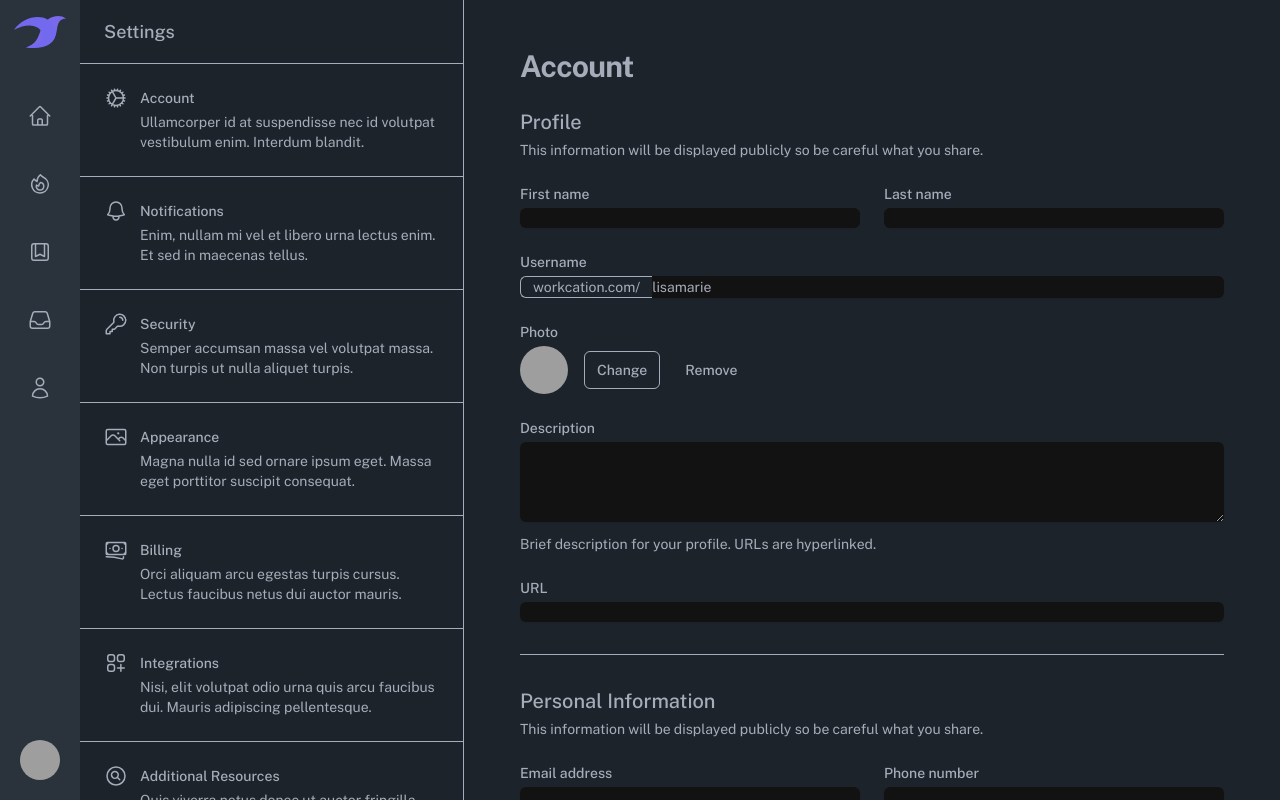
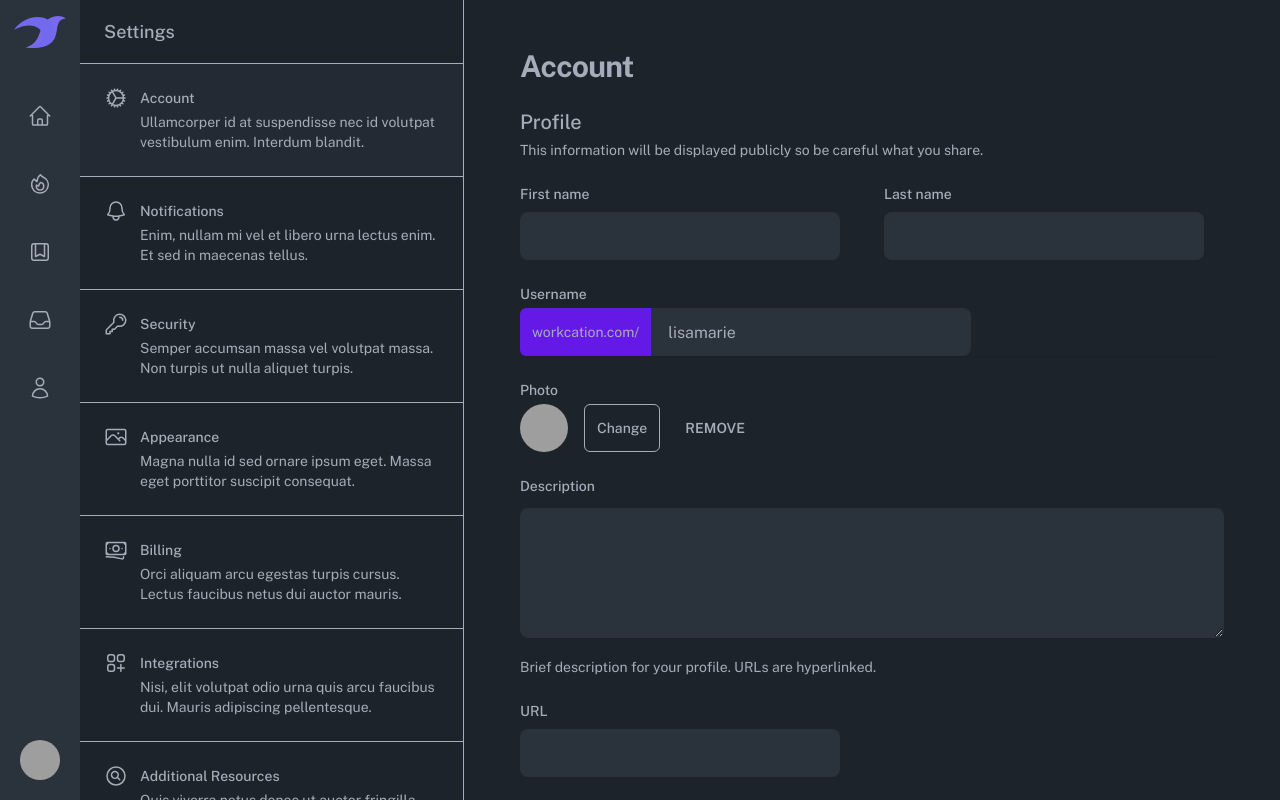
Before and after one commit to Mohsin-mw/Chatvia, a React (Vite) app: page /profile in a window 1280 px wide. Built offline with nearby package versions, Linux system fonts and the light colour scheme; grey boxes are pictures that could not be loaded.

Commit message:
Profile page finished and Page loader improved

```diff
--- a/src/App.tsx
+++ b/src/App.tsx
@@ -1,22 +1,11 @@
-import { RouterProvider, useNavigate } from "react-router-dom";
+import { RouterProvider } from "react-router-dom";
 import routes from "./routes/routes.tsx";
-import { useSelector, useDispatch } from "react-redux";
+import { useSelector } from "react-redux";
 import { RootState } from "./store/store.ts";
-import { useEffect } from "react";
-import useLoader from "./hooks/useLoader.tsx";
 import Loader from "./components/Loader";
-import { toggleLoading } from "./store/appSlice.tsx";
 
 function App() {
   const app = useSelector((state: RootState) => state.app);
-  const dispatch = useDispatch();
-  const HandlerLoader = () => {
-    useLoader(dispatch);
-  };
-  useEffect(() => {
-    dispatch(toggleLoading(true));
-    HandlerLoader();
-  }, []);
 
   return (
     <div className="h-screen">
--- a/src/components/MessageScreen.tsx
+++ b/src/components/MessageScreen.tsx
@@ -15,7 +15,7 @@ const MessageScreen = () => {
   return (
     <div className="grow py-5 px-5">
       {messages.map((message) => (
-        <Message message={message} />
+        <Message key={message.id} message={message} />
       ))}
     </div>
   );
--- a/src/components/SettingsSubNavigation.tsx
+++ b/src/components/SettingsSubNavigation.tsx
@@ -86,8 +86,8 @@ const SettingsSubNavigation = () => {
             href={item.href}
             className={classNames(
               item.current
-                ? "bg-blue-50 bg-opacity-50"
-                : "hover:bg-blue-50 hover:bg-opacity-50",
+                ? "bg-neutral bg-opacity-50"
+                : "hover:bg-neutral hover:bg-opacity-50 duration-200",
               "flex p-6 border-b border-blue-gray-200"
             )}
             aria-current={item.current ? "page" : undefined}
--- a/src/components/Sidebar.tsx
+++ b/src/components/Sidebar.tsx
@@ -1,12 +1,4 @@
-import {
-  Bars3Icon,
-  BookmarkSquareIcon,
-  FireIcon,
-  HomeIcon,
-  InboxIcon,
-  UserIcon,
-  XMarkIcon,
-} from "@heroicons/react/24/outline";
+import { Link } from "react-router-dom";
 import logo from "../assets/logo.svg";
 import { NavigationProps } from "../common.types";
 
@@ -24,9 +16,9 @@ const Sidebar = ({ user, navigation }: NavigationProps) => {
               className="flex flex-col items-center space-y-3 py-6"
             >
               {navigation.map((item) => (
-                <a
+                <Link
                   key={item.name}
-                  href={item.href}
+                  to={item.href}
                   className="flex items-center rounded-lg p-4 text-indigo-200 hover:bg-dark duration-200 group "
                 >
                   <item.icon
@@ -34,7 +26,7 @@ const Sidebar = ({ user, navigation }: NavigationProps) => {
                     aria-hidden="true"
                   />
                   <span className="sr-only">{item.name}</span>
-                </a>
+                </Link>
               ))}
             </nav>
           </div>
--- a/src/pages/Home.tsx
+++ b/src/pages/Home.tsx
@@ -1,4 +1,8 @@
-import { useState } from "react";
+import { useState, useEffect } from "react";
+import { useSelector, useDispatch } from "react-redux";
+import { RootState } from "../store/store";
+import { toggleLoading } from "../store/appSlice";
+import useLoader from "../hooks/useLoader";
 import {
   BookmarkSquareIcon,
   FireIcon,
@@ -10,9 +14,8 @@ import logo from "../assets/logo.svg";
 import Sidebar from "../components/Sidebar";
 import PhoneSideBar from "../components/PhoneSideBar";
 import PhoneTopBar from "../components/PhoneTopBar";
-import ChatFeedLeft from "../components/ChatFeedLeft";
-import MainMessageArea from "../components/MainMessageArea";
 import { Outlet } from "react-router-dom";
+import { useLocation } from "react-router-dom";
 
 const user = {
   name: "Emily Selman",
@@ -30,6 +33,18 @@ const navigation = [
 
 const Home = () => {
   const [mobileMenuOpen, setMobileMenuOpen] = useState(false);
+  const navigationPath = useLocation();
+  console.log(navigationPath);
+
+  const dispatch = useDispatch();
+  const HandlerLoader = () => {
+    useLoader(dispatch);
+  };
+  useEffect(() => {
+    dispatch(toggleLoading(true));
+    HandlerLoader();
+  }, [navigationPath.pathname]);
+
   return (
     <>
       <div className="flex h-full">
--- a/src/pages/Profile.tsx
+++ b/src/pages/Profile.tsx
@@ -113,7 +113,7 @@ export default function Profile() {
                     name="first-name"
                     id="first-name"
                     autoComplete="given-name"
-                    className="mt-1 block w-full rounded-md border-blue-gray-300 text-blue-gray-900 shadow-sm focus:border-blue-500 focus:ring-blue-500 sm:text-sm"
+                    className="input w-full max-w-xs bg-neutral mt-2 focus:border-primary"
                   />
                 </div>
 
@@ -129,7 +129,7 @@ export default function Profile() {
                     name="last-name"
                     id="last-name"
                     autoComplete="family-name"
-                    className="mt-1 block w-full rounded-md border-blue-gray-300 text-blue-gray-900 shadow-sm focus:border-blue-500 focus:ring-blue-500 sm:text-sm"
+                    className="input w-full max-w-xs bg-neutral mt-2 focus:border-primary"
                   />
                 </div>
 
@@ -141,7 +141,7 @@ export default function Profile() {
                     Username
                   </label>
                   <div className="mt-1 flex rounded-md shadow-sm">
-                    <span className="inline-flex items-center rounded-l-md border border-r-0 border-blue-gray-300 bg-blue-gray-50 px-3 text-blue-gray-500 sm:text-sm">
+                    <span className="px-3 inline-flex items-center rounded-l-md  bg-primary sm:text-sm">
                       workcation.com/
                     </span>
                     <input
@@ -150,7 +150,7 @@ export default function Profile() {
                       id="username"
                       autoComplete="username"
                       defaultValue="lisamarie"
-                      className="block w-full min-w-0 flex-1 rounded-none rounded-r-md border-blue-gray-300 text-blue-gray-900 focus:border-blue-500 focus:ring-blue-500 sm:text-sm"
+                      className="input w-full rounded-l-none  max-w-xs bg-neutral  focus:border-primary"
                     />
                   </div>
                 </div>
@@ -169,7 +169,7 @@ export default function Profile() {
                       alt=""
                     />
                     <div className="ml-4 flex">
-                      <div className="relative flex cursor-pointer items-center rounded-md border border-blue-gray-300 bg-white py-2 px-3 shadow-sm focus-within:outline-none focus-within:ring-2 focus-within:ring-blue-500 focus-within:ring-offset-2 focus-within:ring-offset-blue-gray-50 hover:bg-blue-gray-50">
+                      <div className="relative flex cursor-pointer items-center rounded-md border border-blue-gray-300 bg-white py-2 px-3 shadow-sm focus-within:outline-none focus-within:ring-2 focus-within:ring-blue-500 focus-within:ring-offset-2 focus-within:ring-offset-blue-gray-50 hover:bg-primary">
                         <label
                           htmlFor="user-photo"
                           className="pointer-events-none relative text-sm font-medium text-blue-gray-900"
@@ -184,10 +184,7 @@ export default function Profile() {
                           className="absolute inset-0 h-full w-full cursor-pointer rounded-md border-gray-300 opacity-0"
                         />
                       </div>
-                      <button
-                        type="button"
-                        className="ml-3 rounded-md border border-transparent bg-transparent py-2 px-3 text-sm font-medium text-blue-gray-900 hover:text-blue-gray-700 focus:border-blue-gray-300 focus:outline-none focus:ring-2 focus:ring-blue-500 focus:ring-offset-2 focus:ring-offset-blue-gray-50"
-                      >
+                      <button type="button" className="btn btn-ghost ml-2">
                         Remove
                       </button>
                     </div>
@@ -206,7 +203,7 @@ export default function Profile() {
                       id="description"
                       name="description"
                       rows={4}
-                      className="block w-full rounded-md border-blue-gray-300 shadow-sm focus:border-blue-500 focus:ring-blue-500 sm:text-sm"
+                      className="textarea w-full bg-neutral mt-2 focus:border-primary"
                       defaultValue={""}
                     />
                   </div>
@@ -226,7 +223,7 @@ export default function Profile() {
                     type="text"
                     name="url"
                     id="url"
-                    className="mt-1 block w-full rounded-md border-blue-gray-300 text-blue-gray-900 shadow-sm focus:border-blue-500 focus:ring-blue-500 sm:text-sm"
+                    className="input w-full max-w-xs bg-neutral mt-2 focus:border-primary"
                   />
                 </div>
               </div>
@@ -254,7 +251,7 @@ export default function Profile() {
                     name="email-address"
                     id="email-address"
                     autoComplete="email"
-                    className="mt-1 block w-full rounded-md border-blue-gray-300 text-blue-gray-900 shadow-sm focus:border-blue-500 focus:ring-blue-500 sm:text-sm"
+                    className="input w-full max-w-xs bg-neutral mt-2 focus:border-primary"
                   />
                 </div>
 
@@ -270,7 +267,7 @@ export default function Profile() {
                     name="phone-number"
                     id="phone-number"
                     autoComplete="tel"
-                    className="mt-1 block w-full rounded-md border-blue-gray-300 text-blue-gray-900 shadow-sm focus:border-blue-500 focus:ring-blue-500 sm:text-sm"
+                    className="input w-full max-w-xs bg-neutral mt-2 focus:border-primary"
                   />
                 </div>
 
@@ -285,7 +282,7 @@ export default function Profile() {
                     id="country"
                     name="country"
                     autoComplete="country-name"
-                    className="mt-1 block w-full rounded-md border-blue-gray-300 text-blue-gray-900 shadow-sm focus:border-blue-500 focus:ring-blue-500 sm:text-sm"
+                    className="input w-full max-w-xs bg-neutral mt-2 focus:border-primary"
                   >
                     <option />
                     <option>United States</option>
@@ -305,7 +302,7 @@ export default function Profile() {
                     type="text"
                     name="language"
                     id="language"
-                    className="mt-1 block w-full rounded-md border-blue-gray-300 text-blue-gray-900 shadow-sm focus:border-blue-500 focus:ring-blue-500 sm:text-sm"
+                    className="input w-full max-w-xs bg-neutral mt-2 focus:border-primary"
                   />
                 </div>
 
@@ -319,16 +316,10 @@ export default function Profile() {
               </div>
 
               <div className="flex justify-end pt-8">
-                <button
-                  type="button"
-                  className="rounded-md border border-gray-300 bg-white py-2 px-4 text-sm font-medium text-blue-gray-900 shadow-sm hover:bg-blue-gray-50 focus:outline-none focus:ring-2 focus:ring-blue-500 focus:ring-offset-2"
-                >
+                <button type="button" className="btn btn-neutral mr-2">
                   Cancel
                 </button>
-                <button
-                  type="submit"
-                  className="ml-3 inline-flex justify-center rounded-md border border-transparent bg-blue-600 py-2 px-4 text-sm font-medium text-white shadow-sm hover:bg-blue-700 focus:outline-none focus:ring-2 focus:ring-blue-500 focus:ring-offset-2"
-                >
+                <button type="submit" className="btn btn-primary">
                   Save
                 </button>
               </div>
```
